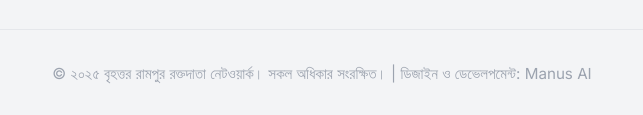
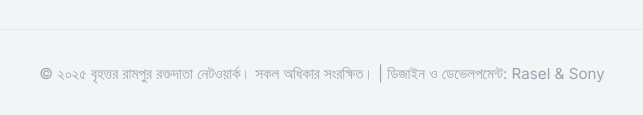
Before and after one commit to rasel083/Blood, a plain HTML site: page index.html in a window 1280 px wide. Shown: the part 927-1042 px from the top of the page, 318-961 px from the left. Drawn offline with Linux system fonts and the light colour scheme.

Commit message:
Update index.html

```diff
--- a/index.html
+++ b/index.html
@@ -1346,7 +1346,7 @@
             </div>
 
             <div class="copyright">
-                &copy; ২০২৫ বৃহত্তর রামপুর রক্তদাতা নেটওয়ার্ক। সকল অধিকার সংরক্ষিত। | ডিজাইন ও ডেভেলপমেন্ট: Manus AI
+                &copy; ২০২৫ বৃহত্তর রামপুর রক্তদাতা নেটওয়ার্ক। সকল অধিকার সংরক্ষিত। | ডিজাইন ও ডেভেলপমেন্ট: Rasel & Sony
             </div>
         </div>
     </footer>
```
